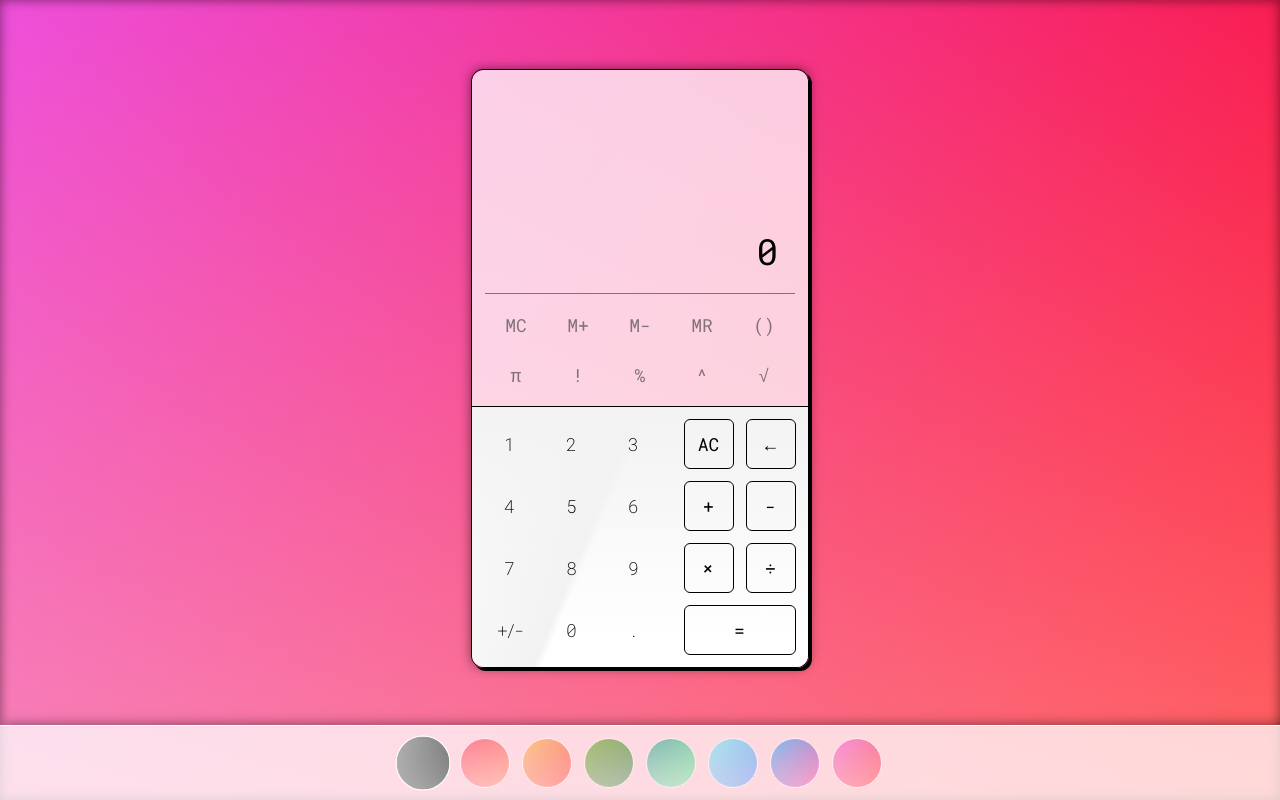
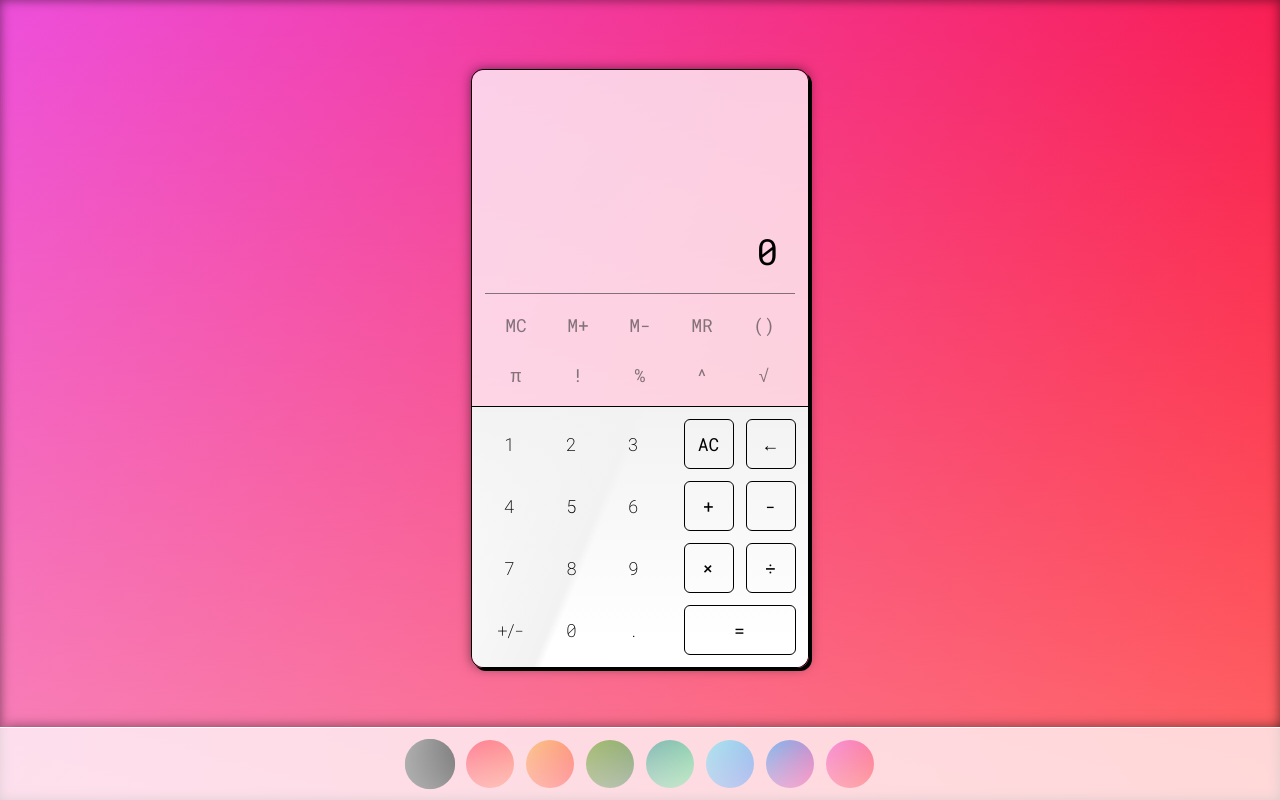
Before and after one commit to CJohnston079/odin-calculator, a plain HTML site: page index.html in a window 1280 px wide. In both pictures the pointer is over the item 423 px from the left and 763 px from the top of the page. Drawn offline with Linux system fonts and the light colour scheme.

Commit message:
reduced the scale size of style swatches on hover from 1.1 to 1.05 and removed border from swatches

```diff
--- a/style.css
+++ b/style.css
@@ -104,7 +104,6 @@ footer ul {
     width: 4rem;
     margin: 0.5rem;
     background-color: var(--background);
-    border: solid 0.1rem var(--background);
     border-radius: 100%;
     opacity: 0.5;
     cursor: pointer;
@@ -113,7 +112,7 @@ footer ul {
 
 .theme:hover {
     opacity: 1;
-    transform: scale(1.1)
+    transform: scale(1.05)
 }
 
 ul {
```
